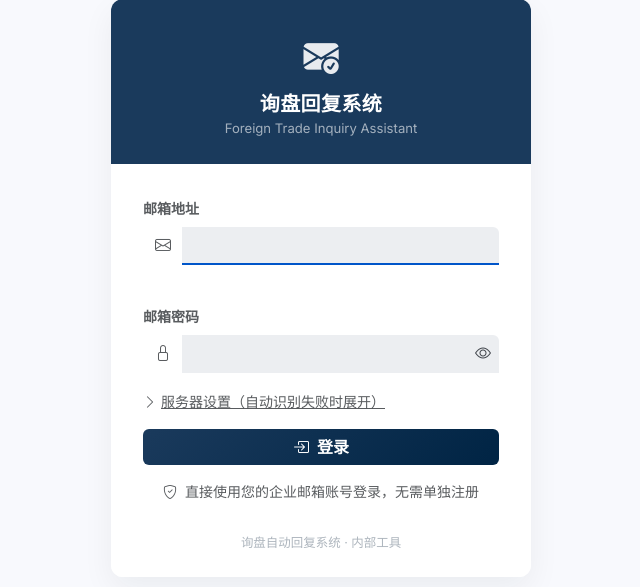
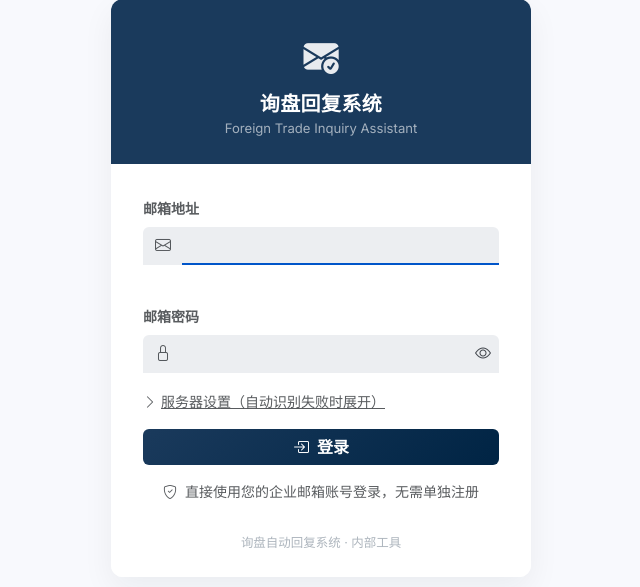
Before and after one commit to Lucas-Wade/email-reply-demo, a FastAPI app: page /login in a window 1280 px wide. Shown: the part 112-699 px from the top of the page, without its empty margins (319-959 px from the left). Run offline with FastAPI, Linux system fonts and the light colour scheme; parts of the project's set-up code (start-up, migrations or seed data) failed here and were passed over.

Commit message:
style: remove hardcoded bg-white from login input-group-text

```diff
--- a/templates/login.html
+++ b/templates/login.html
@@ -139,7 +139,7 @@
       <div class="mb-3">
         <label class="form-label small fw-semibold text-muted">邮箱地址</label>
         <div class="input-group">
-          <span class="input-group-text bg-white"><i class="bi bi-envelope text-muted"></i></span>
+          <span class="input-group-text"><i class="bi bi-envelope text-muted"></i></span>
           <input type="email" name="email" id="email-input" class="form-control"
                  value="{{ email_val or '' }}" required autofocus>
         </div>
@@ -149,7 +149,7 @@
       <div class="mb-3">
         <label class="form-label small fw-semibold text-muted">邮箱密码</label>
         <div class="input-group">
-          <span class="input-group-text bg-white"><i class="bi bi-lock text-muted"></i></span>
+          <span class="input-group-text"><i class="bi bi-lock text-muted"></i></span>
           <input type="password" name="password" id="pw-input" class="form-control" required>
           <button type="button" class="btn btn-outline-secondary px-2" onclick="togglePw()">
             <i class="bi bi-eye" id="pw-eye"></i>
```
